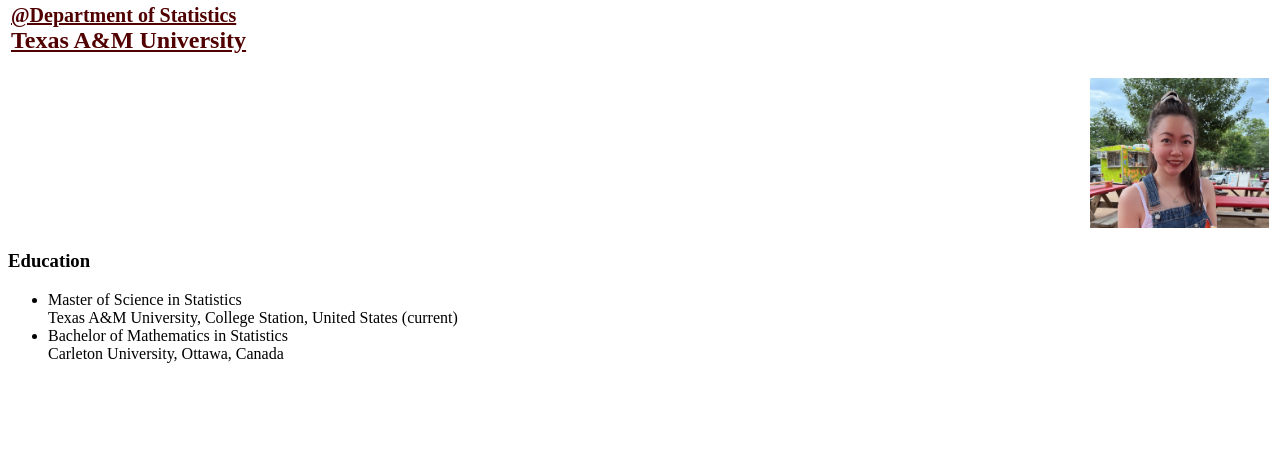
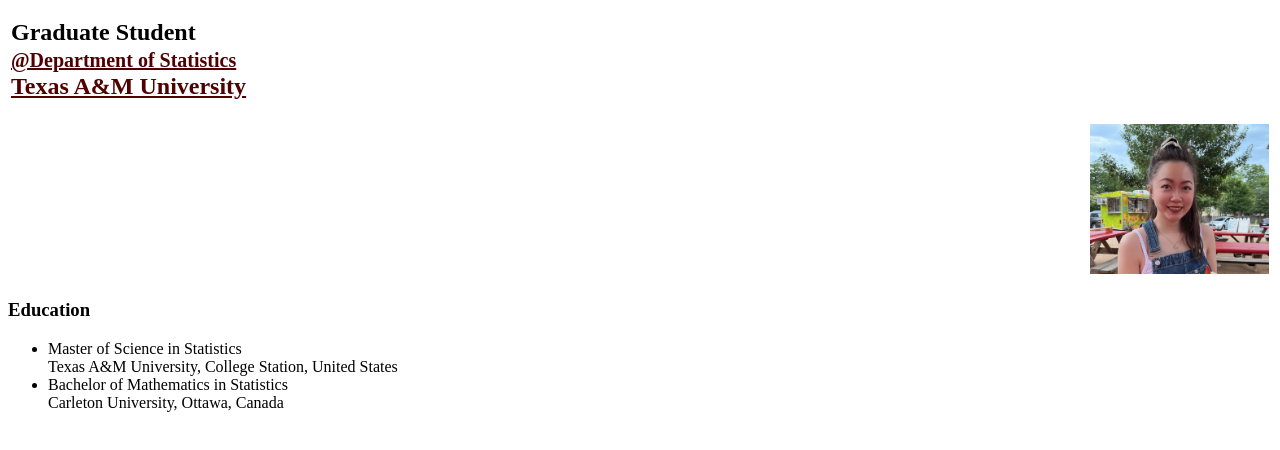
Before and after one commit to Piinkmo/yutingjia, a plain HTML site: page index.html in a window 1280 px wide. Shown: the part 96-546 px from the top of the page. Drawn offline with Linux system fonts and the light colour scheme.

Commit message:
Add files via upload

```diff
--- a/index.html
+++ b/index.html
@@ -1,3 +1,4 @@
+<!DOCTYPE html>
 <html>
 
     <head>
@@ -40,7 +41,7 @@
         <h3>Education</h3>
         <ul>
             <li> Master of Science in Statistics <br />
-                Texas A&M University, College Station, United States (current)
+                Texas A&M University, College Station, United States
             </li>
 
             <li> Bachelor of Mathematics in Statistics<br />
```
